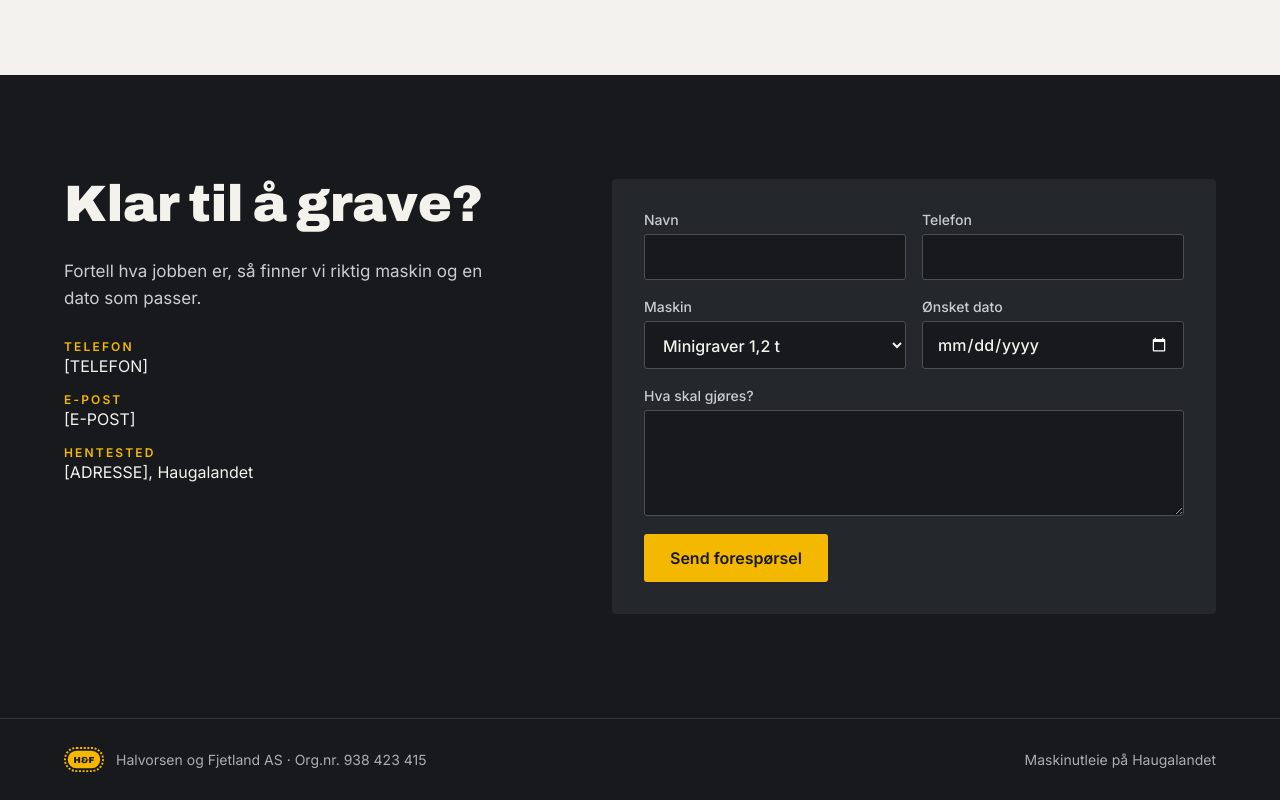
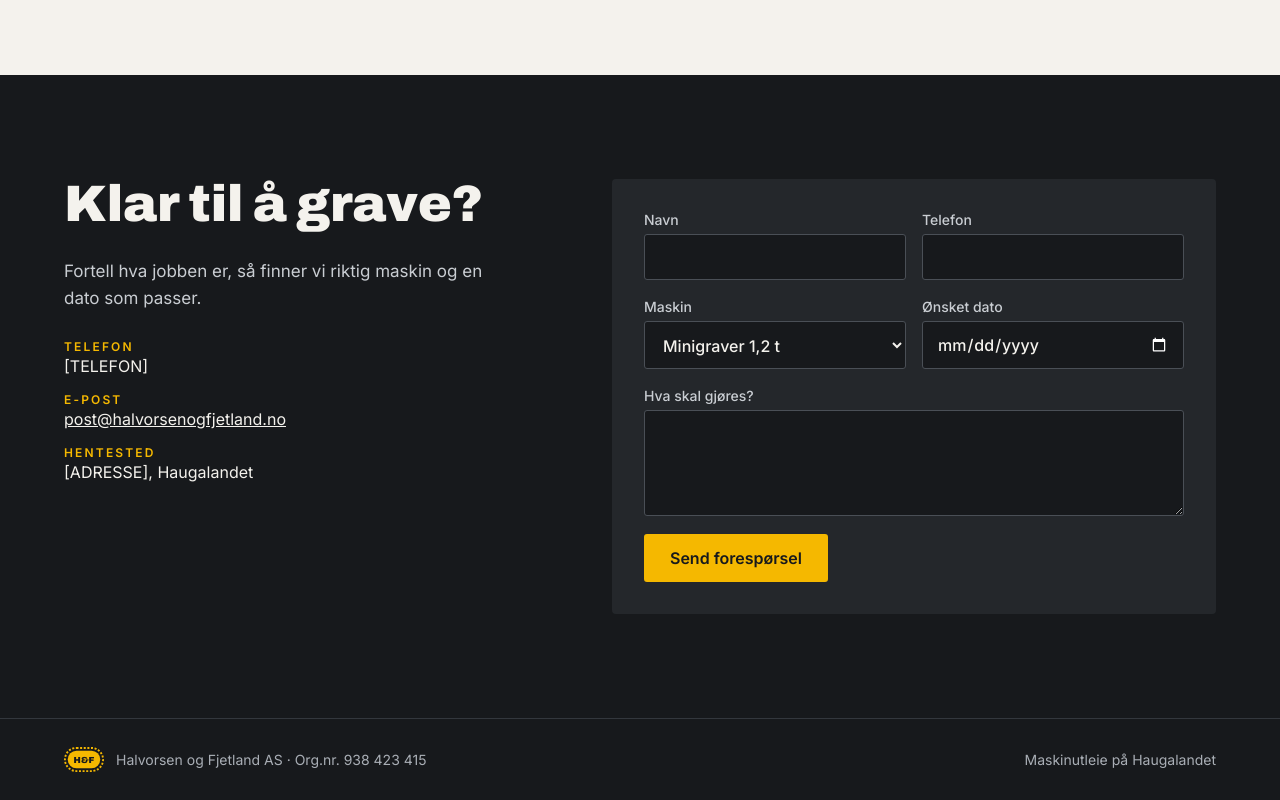
Before and after one commit to krishalvo-lab/Halvorsen-og-Fjetland, a plain HTML site: page index.html in a window 1280 px wide. Shown: the part 4513-5313 px from the top of the page. Drawn offline with Linux system fonts and the light colour scheme.

Commit message:
Legg inn post@halvorsenogfjetland.no som kontaktadresse
Co-Authored-By: Claude Opus 5.5 <noreply@anthropic.com>
Claude-Session: https://claude.ai/code/session_01JPreDCAdeHHFtVZv4Kfm5u

```diff
--- a/index.html
+++ b/index.html
@@ -333,7 +333,7 @@ footer .left{display:flex;align-items:center;gap:12px}
 // ---- Rediger her ----------------------------------------------------------
 const KONTAKT = {
   telefon: '',   // f.eks. '+47 900 00 000'
-  epost: ''      // forespørsler sendes hit via e-postprogrammet til kunden
+  epost: 'post@halvorsenogfjetland.no'  // forespørsler sendes hit via e-postprogrammet til kunden
 };
 
 const MASKINER = [
```
